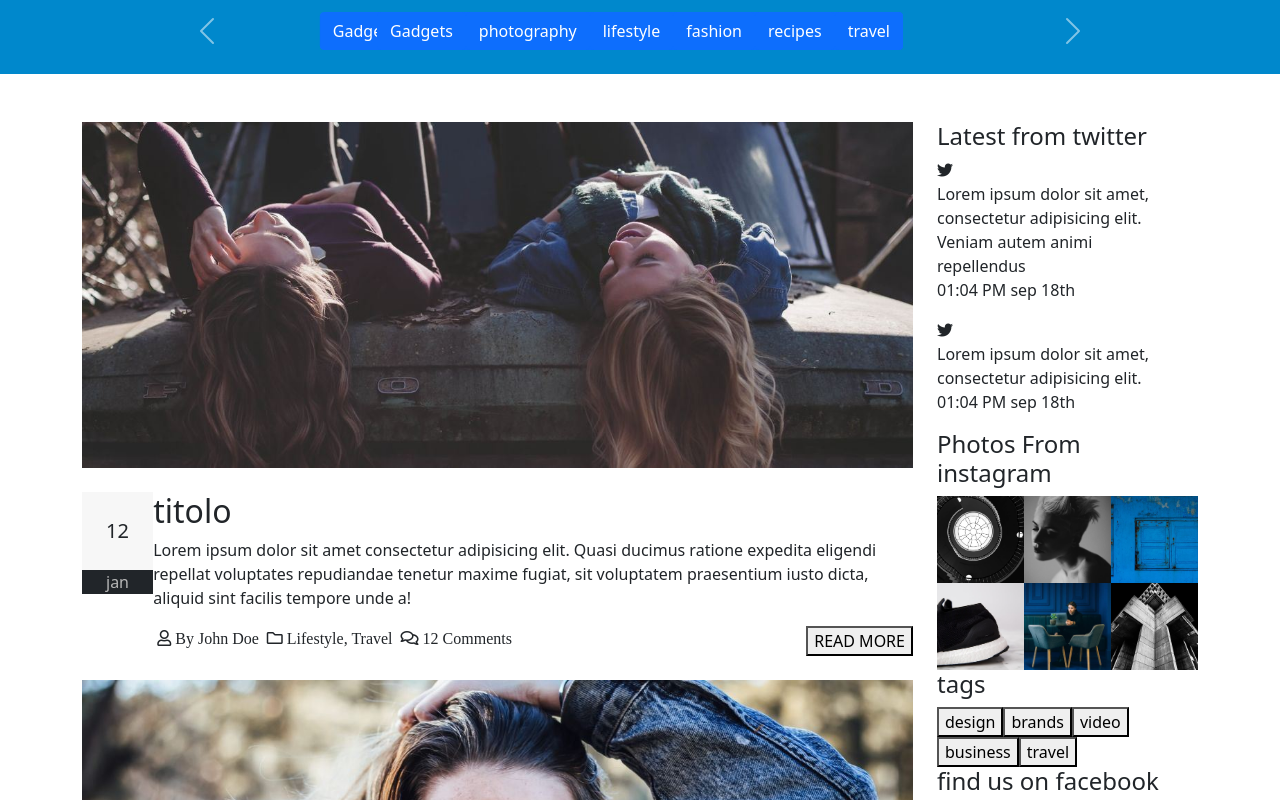
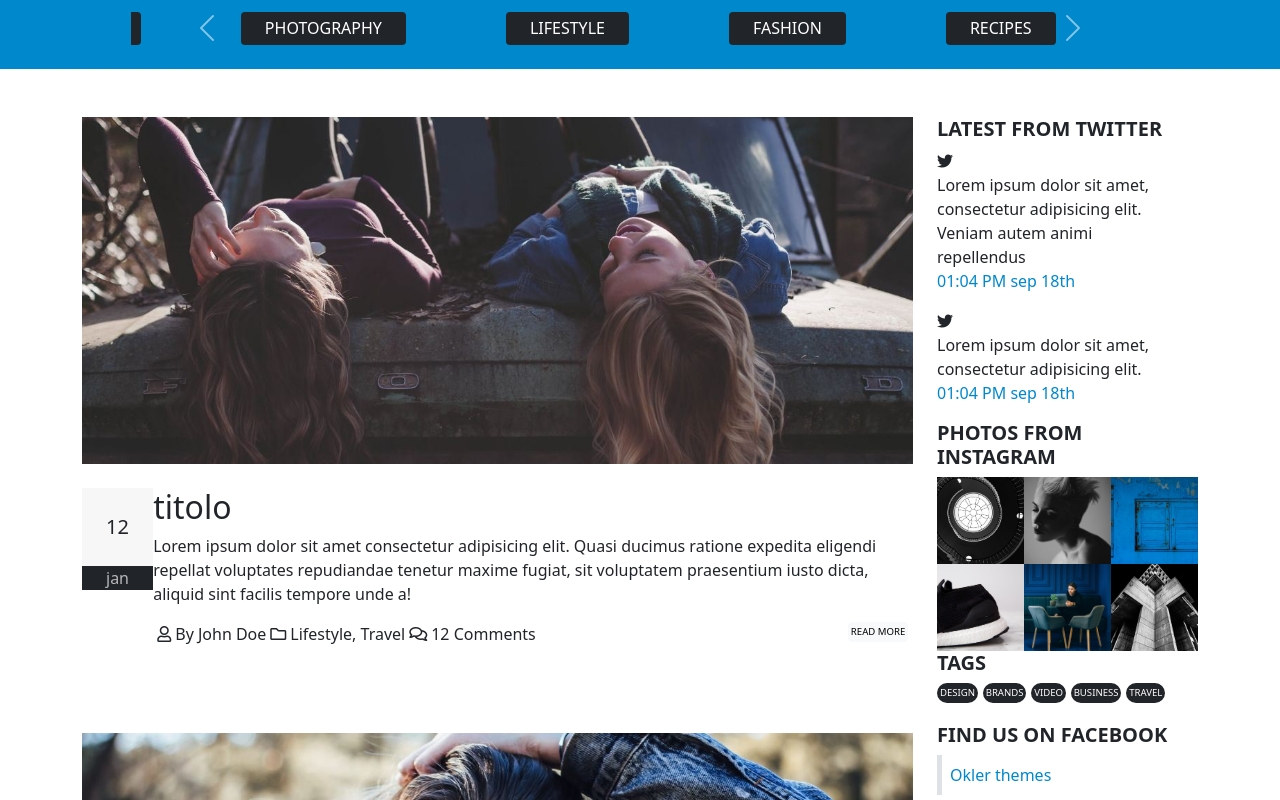
Before and after one commit to Dandav2923/proj-html-vuejs, a Vue app: page / in a window 1280 px wide. Shown: the part 1460-2260 px from the top of the page. Built offline with nearby package versions, Linux system fonts and the light colour scheme.

Commit message:
template finito senza vue js

```diff
--- a/src/components/Main/MainBot.vue
+++ b/src/components/Main/MainBot.vue
@@ -4,7 +4,7 @@
       <div class="col-12">
         <div class="row">
           <div class="col-9">
-            <div class="container-post">
+            <div class="container-post mb-5">
               <div class="container-img">
                 <img class="w-100" src="../../assets/img/blog-54.jpg" alt="">
               </div>
@@ -29,19 +29,19 @@
                     </p>
                     <div class="container-links-post d-flex justify-content-between">
                       <div class="links">
-                        <i class="far fa-user mx-1"> By John Doe </i>
-                        <i class="far fa-folder mx-1"> Lifestyle, Travel </i>
-                        <i class="far fa-comments mx-1"> 12 Comments </i>
+                        <i class="far fa-user mx-1"></i><span>By John Doe</span>
+                        <i class="far fa-folder mx-1"></i><span>Lifestyle, Travel</span>
+                        <i class="far fa-comments mx-1"></i><span>12 Comments</span>
                       </div>
                       <div class="button-read-more">
-                        <button class="text-uppercase">read more</button>
+                        <button class="btn btn-light text-uppercase">read more</button>
                       </div>
                     </div>
                     </div>
                 </div>
               </div>
             </div>
-            <div class="container-post">
+            <div class="container-post mb-5">
               <div class="container-img">
                 <img class="w-100" src="../../assets/img/blog-55 (1).jpg" alt="">
               </div>
@@ -71,14 +71,14 @@
                         <i class="far fa-comments mx-1"> 12 Comments </i>
                       </div>
                       <div class="button-read-more">
-                        <button class="text-uppercase">read more</button>
+                        <button class="btn btn-light text-uppercase">read more</button>
                       </div>
                     </div>
                     </div>
                 </div>
               </div>
             </div>
-            <div class="container-post">
+            <div class="container-post mb-5">
               <div class="container-img">
                 <img class="w-100" src="../../assets/img/blog-56 (1).jpg" alt="">
               </div>
@@ -108,14 +108,14 @@
                         <i class="far fa-comments mx-1"> 12 Comments </i>
                       </div>
                       <div class="button-read-more">
-                        <button class="text-uppercase">read more</button>
+                        <button class="btn btn-light text-uppercase">read more</button>
                       </div>
                     </div>
                     </div>
                 </div>
               </div>
             </div>
-            <div class="container-post">
+            <div class="container-post mb-5">
               <div class="container-img">
                 <img class="w-100" src="../../assets/img/blog-58 (1).jpg" alt="">
               </div>
@@ -145,14 +145,14 @@
                         <i class="far fa-comments mx-1"> 12 Comments </i>
                       </div>
                       <div class="button-read-more">
-                        <button class="text-uppercase">read more</button>
+                        <button class="btn btn-light text-uppercase">read more</button>
                       </div>
                     </div>
                     </div>
                 </div>
               </div>
             </div>
-            <div class="container-post">
+            <div class="container-post mb-5">
                 <div class="row row-cols-3 m-0">
                   <div class="col p-0">
                     <img class="w-100" src="../../assets/img/blog-13.jpg" alt="">
@@ -199,7 +199,7 @@
                           <i class="far fa-comments mx-1"> 12 Comments </i>
                         </div>
                         <div class="button-read-more">
-                          <button class="text-uppercase">read more</button>
+                          <button class="btn btn-light text-uppercase">read more</button>
                         </div>
                       </div>
                       </div>
@@ -208,7 +208,7 @@
               </div>
           </div>
           <div class="col-3">
-            <h4>Latest from twitter</h4>
+            <h2 class="text-uppercase fs-5 fw-bold">latest from twitter</h2>
             <div class="row mb-3">
               <div class="col-1">
                 <i class="fab fa-twitter"></i>
@@ -217,7 +217,7 @@
                 <p class="m-0">
                   Lorem ipsum dolor sit amet, consectetur adipisicing elit. Veniam autem animi repellendus
                 </p>
-                <span>01:04 PM sep 18th</span>
+                <span class="color-text-blue">01:04 PM sep 18th</span>
               </div>
             </div>
             <div class="row mb-3">
@@ -228,10 +228,10 @@
                 <p class="m-0">
                   Lorem ipsum dolor sit amet, consectetur adipisicing elit.
                 </p>
-                <span>01:04 PM sep 18th</span>
+                <span class="color-text-blue">01:04 PM sep 18th</span>
               </div>
             </div>
-            <h4>Photos From instagram</h4>
+            <h2 class="text-uppercase fs-5 fw-bold">photos from instagram</h2>
             <div class="row row-cols-3 m-0">
               <div class="col p-0">
                 <img
@@ -265,22 +265,39 @@
                   src="../../assets/img/29415304_166583630713703_1032667922171953152_n.jpg" alt="">
               </div>
             </div>
-            <h4>
-              tags
-            </h4>
+            <h2 class="text-uppercase fs-5 fw-bold">tags</h2>
             <div class="container-buttons">
-              <button>design</button>
-              <button>brands</button>
-              <button>video</button>
-              <button>business</button>
-              <button>travel</button>
+              <button
+                type="button"
+                class="btn text-uppercase text-white rounded-pill bg-color-black ">
+                design
+              </button>
+              <button
+                type="button"
+                class="btn text-uppercase text-white rounded-pill bg-color-black ">
+                brands
+              </button>
+              <button
+                type="button"
+                class="btn text-uppercase text-white rounded-pill bg-color-black ">
+                video
+              </button>
+              <button
+                type="button"
+                class="btn text-uppercase text-white rounded-pill bg-color-black ">
+                business
+              </button>
+              <button
+                type="button"
+                class="btn text-uppercase text-white rounded-pill bg-color-black ">
+                travel
+              </button>
+
             </div>
-            <h4>
-              find us on facebook
-            </h4>
+            <h2 class="text-uppercase fs-5 fw-bold">find us on facebook</h2>
             <div class="container-facebook border-start border-5">
-              <span class="d-inline-block p-2">
-                okler themes
+              <span class="d-inline-block p-2 color-text-blue">
+                Okler themes
               </span>
             </div>
           </div>
@@ -340,4 +357,15 @@ export default {
   background-color: $bg-color-blue;
   border-color: #dee2e6;
 }
+.color-text-blue {
+  color: $text-color-blue;
+}
+.bg-color-black {
+  background-color: $bg-color-semi-black;
+}
+.btn {
+  font-size: 0.6em;
+  padding: 0.2em;
+  margin: 0 0.5em 2em 0 ;
+}
 </style>
--- a/src/components/Main/MainMid.vue
+++ b/src/components/Main/MainMid.vue
@@ -5,22 +5,6 @@
             <div id="carouselExampleInterval" class="carousel slide" data-bs-ride="carousel">
                 <div class="carousel-inner">
                     <div class="carousel-item active d-flex justify-content-center" data-bs-interval="false">
-                        <button class="btn btn-primary">Gadgets</button>
-                        <button class="btn btn-primary">photography</button>
-                        <button class="btn btn-primary">lifestyle</button>
-                        <button class="btn btn-primary">fashion</button>
-                        <button class="btn btn-primary">recipes</button>
-                        <button class="btn btn-primary">travel</button>
-                    </div>
-                    <div class="carousel-item d-flex justify-content-center" data-bs-interval="false">
-                        <button class="btn btn-primary">Gadgets</button>
-                        <button class="btn btn-primary">photography</button>
-                        <button class="btn btn-primary">lifestyle</button>
-                        <button class="btn btn-primary">fashion</button>
-                        <button class="btn btn-primary">recipes</button>
-                        <button class="btn btn-primary">travel</button>
-                    </div>
-                    <div class="carousel-item d-flex justify-content-center">
                         <button class="btn btn-primary">Gadgets</button>
                         <button class="btn btn-primary">photography</button>
                         <button class="btn btn-primary">lifestyle</button>
@@ -105,7 +89,13 @@ export default {
 .container-fluid .row {
     background-color: $bg-color-blue;
 }
-
+.btn.btn-primary{
+    background-color: $bg-color-semi-black;
+    border: 0;
+    padding: 0.3em 1.5em 0.3em 1.5em;
+    margin: 0 50px 0 50px;
+    text-transform: uppercase;
+}
 
 
 </style>
```
